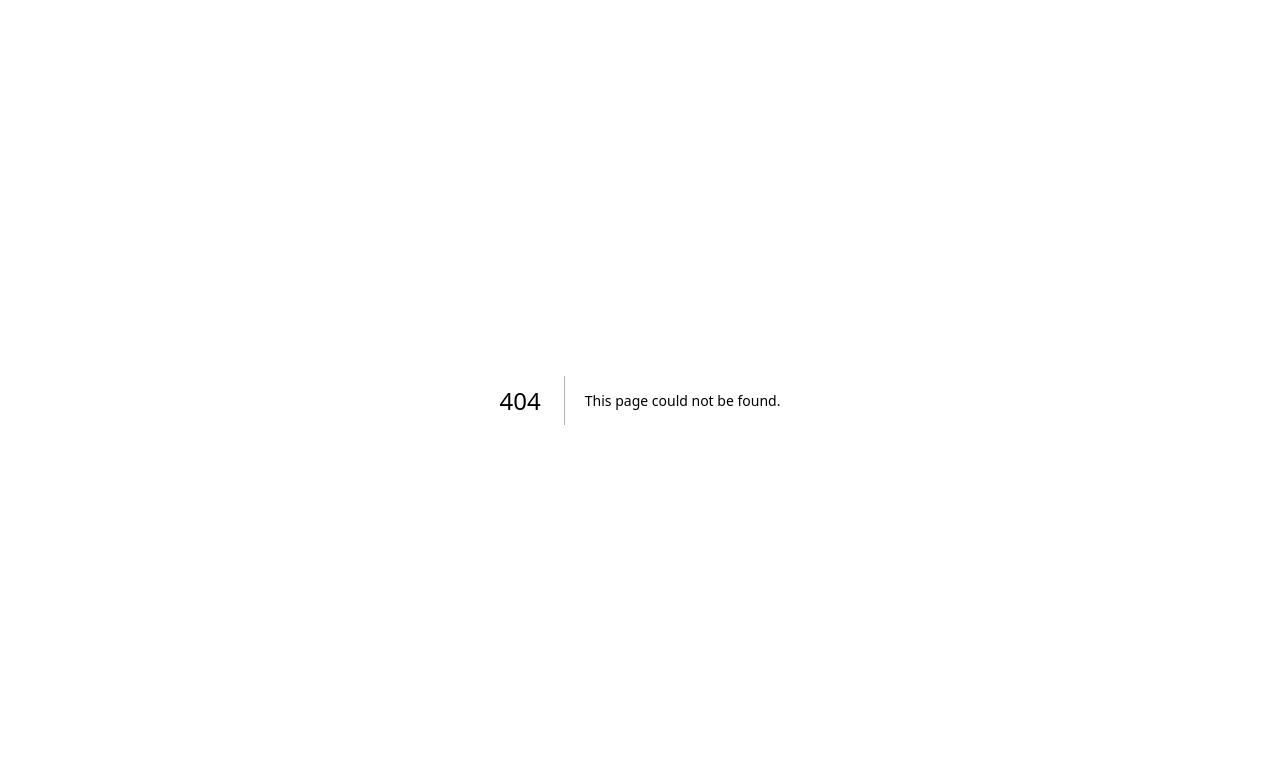
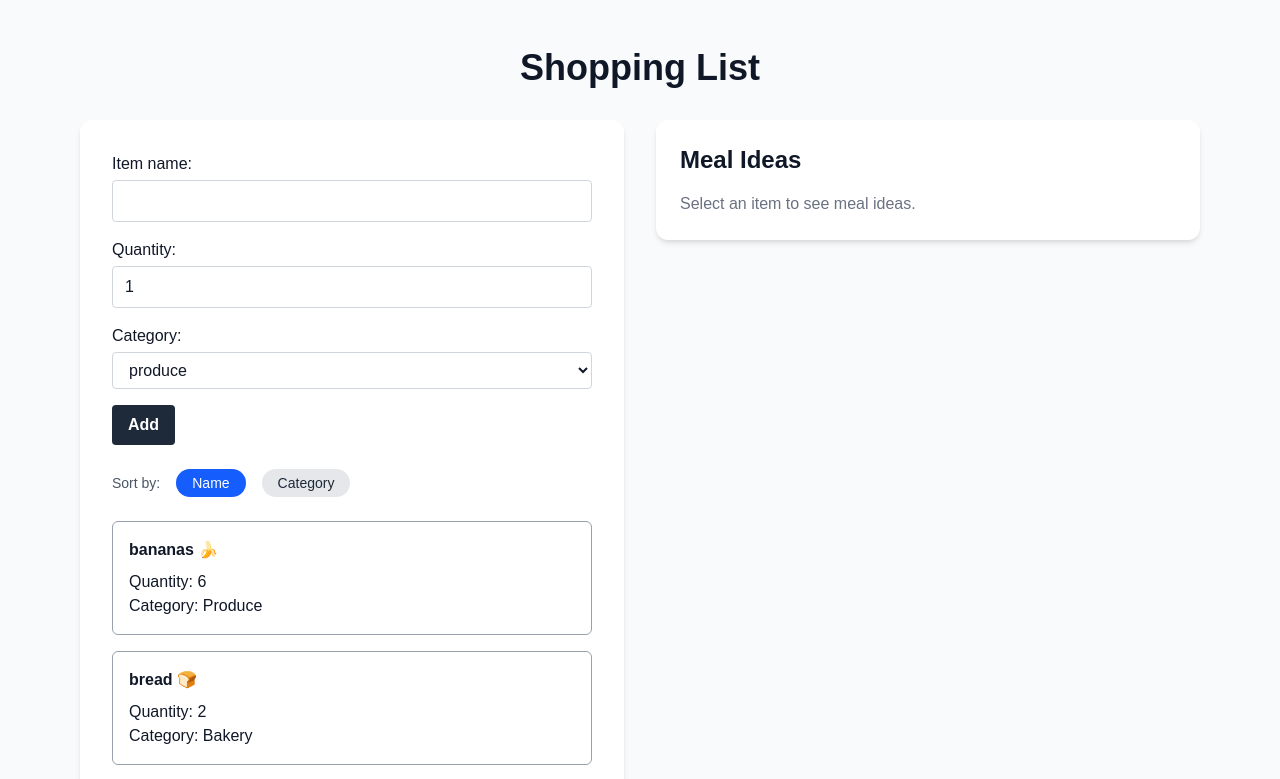
Before and after one commit to fevenYtbarek/cprg306-assignments, a Next.js app: page /week-7 in a window 1280 px wide. Before the commit this address had no page. Shown: the top 779 px of the page. Built offline with nearby package versions, Linux system fonts and the light colour scheme.

Commit message:
week 7 commit

```diff
--- a/app/page.tsx
+++ b/app/page.tsx
@@ -13,6 +13,8 @@ export default function Home() {
       <Link href="/week-5">Go to Week 5 Page</Link>
       <br />
       <Link href="/week-6">Go to Week 6 Page</Link>
+      <br />
+      <Link href="/week-7">Go to Week 7 Page</Link>
     </main>
   );
 }
--- /dev/null
+++ b/app/week-7/item-list.tsx
@@ -0,0 +1,73 @@
+"use client";
+
+import { useState } from "react";
+import Item from "./item";
+
+type ItemType = {
+  id: string;
+  name: string;
+  quantity: number;
+  category: string;
+};
+
+type SortBy = "name" | "category";
+
+export default function ItemList({
+  items,
+  onItemSelect,
+}: {
+  items: ItemType[];
+  onItemSelect: (item: ItemType) => void;
+}) {
+  const [sortBy, setSortBy] = useState<SortBy>("name");
+
+  const sortedItems: ItemType[] = [...items];
+
+  if (sortBy === "name") {
+    sortedItems.sort((a, b) => a.name.localeCompare(b.name));
+  } else if (sortBy === "category") {
+    sortedItems.sort((a, b) => a.category.localeCompare(b.category));
+  }
+
+  return (
+    <div>
+      <div className="mb-6 flex items-center gap-4">
+        <span className="text-sm font-medium text-gray-600">Sort by:</span>
+
+        <button
+          className={`rounded-full px-4 py-1 text-sm font-medium transition ${
+            sortBy === "name"
+              ? "bg-blue-600 text-white"
+              : "bg-gray-200 text-gray-800 hover:bg-gray-300"
+          }`}
+          onClick={() => setSortBy("name")}
+        >
+          Name
+        </button>
+
+        <button
+          className={`rounded-full px-4 py-1 text-sm font-medium transition ${
+            sortBy === "category"
+              ? "bg-blue-600 text-white"
+              : "bg-gray-200 text-gray-800 hover:bg-gray-300"
+          }`}
+          onClick={() => setSortBy("category")}
+        >
+          Category
+        </button>
+      </div>
+
+      <ul className="space-y-4">
+        {sortedItems.map((item) => (
+          <Item
+            key={item.id}
+            name={item.name}
+            quantity={item.quantity}
+            category={item.category}
+            onSelect={() => onItemSelect(item)}
+          />
+        ))}
+      </ul>
+    </div>
+  );
+}
--- /dev/null
+++ b/app/week-7/item.tsx
@@ -0,0 +1,17 @@
+interface ItemProps {
+  name: string;
+  quantity: number;
+  category: string;
+  onSelect?: () => void;
+}
+
+export default function Item({ name, quantity, category, onSelect }: ItemProps) {
+  return (
+    <li onClick={onSelect}
+        className="rounded-md border border-gray-400 p-4">
+      <p className="mb-2 font-semibold">{name}</p>
+      <p>Quantity: {quantity}</p>
+      <p className="capitalize">Category: {category}</p>
+    </li>
+  );
+}
--- /dev/null
+++ b/app/week-7/items.json
@@ -0,0 +1,74 @@
+[
+  {
+    "id": "1h2GJKH12gkHG31h1H",
+    "name": "milk, 4 L 🥛",
+    "quantity": 1,
+    "category": "dairy"
+  },
+  {
+    "id": "2KJH3k2j3H1k2J3K1H",
+    "name": "bread 🍞",
+    "quantity": 2,
+    "category": "bakery"
+  },
+  {
+    "id": "3h2KJH3k2j3H1k2J3",
+    "name": "eggs, dozen 🥚",
+    "quantity": 2,
+    "category": "dairy"
+  },
+  {
+    "id": "4k2J3K1H2GJKH12gk",
+    "name": "bananas 🍌",
+    "quantity": 6,
+    "category": "produce"
+  },
+  {
+    "id": "5H1h1H2KJH3k2j3H",
+    "name": "broccoli 🥦",
+    "quantity": 3,
+    "category": "produce"
+  },
+  {
+    "id": "6H1k2J3K1H2GJKH1",
+    "name": "chicken breasts, 1 kg 🍗",
+    "quantity": 1,
+    "category": "meat"
+  },
+  {
+    "id": "7gkHG31h1H2KJH3k",
+    "name": "pasta sauce 🍝",
+    "quantity": 3,
+    "category": "canned goods"
+  },
+  {
+    "id": "8j3H1k2J3K1H2GJK",
+    "name": "spaghetti, 454 g 🍝",
+    "quantity": 2,
+    "category": "dry goods"
+  },
+  {
+    "id": "9H12gkHG31h1H2KJ",
+    "name": "toilet paper, 12 pack 🧻",
+    "quantity": 1,
+    "category": "household"
+  },
+  {
+    "id": "10H3k2j3H1k2J3K1",
+    "name": "paper towels, 6 pack",
+    "quantity": 1,
+    "category": "household"
+  },
+  {
+    "id": "11k2J3K1H2GJKH12",
+    "name": "dish soap 🍽️",
+    "quantity": 1,
+    "category": "household"
+  },
+  {
+    "id": "12GJKH12gkHG31h1",
+    "name": "hand soap 🧼",
+    "quantity": 4,
+    "category": "household"
+  }
+]
--- /dev/null
+++ b/app/week-7/meal-ideas.tsx
@@ -0,0 +1,64 @@
+"use client";
+
+import { useEffect, useState } from "react";
+
+type Meal = {
+  idMeal: string;
+  strMeal: string;
+  strMealThumb: string;
+};
+
+async function fetchMealIdeas(ingredient: string): Promise<Meal[]> {
+  if (!ingredient) return [];
+
+  const response = await fetch(
+    `https://www.themealdb.com/api/json/v1/1/filter.php?i=${ingredient}`
+  );
+
+  const data = await response.json();
+  return data.meals || [];
+}
+
+export default function MealIdeas({ ingredient }: { ingredient: string }) {
+  const [meals, setMeals] = useState<Meal[]>([]);
+
+  async function loadMealIdeas() {
+    const mealIdeas = await fetchMealIdeas(ingredient);
+    setMeals(mealIdeas);
+  }
+
+  useEffect(() => {
+    loadMealIdeas();
+  }, [ingredient]);
+
+  return (
+    <div className="rounded-xl bg-white p-6 shadow-md">
+      <h2 className="mb-4 text-2xl font-bold text-gray-900">Meal Ideas</h2>
+
+      {ingredient && (
+        <p className="mb-4 text-sm text-gray-600">
+          Here are meal ideas using <span className="font-bold">{ingredient}</span>.
+        </p>
+      )}
+
+      {!ingredient && (
+        <p className="text-gray-500">Select an item to see meal ideas.</p>
+      )}
+
+      {ingredient && meals.length === 0 && (
+        <p className="text-gray-500">No meal ideas found.</p>
+      )}
+
+      <ul className="space-y-3">
+        {meals.map((meal) => (
+          <li
+            key={meal.idMeal}
+            className="rounded-lg border border-gray-200 p-3"
+          >
+            <p className="font-medium text-gray-900">{meal.strMeal}</p>
+          </li>
+        ))}
+      </ul>
+    </div>
+  );
+}
--- /dev/null
+++ b/app/week-7/new-item.tsx
@@ -0,0 +1,81 @@
+"use client";
+
+import { useState } from "react";
+
+export default function NewItem({
+  onAddItem,
+}: {
+  onAddItem: (item: { name: string; quantity: number; category: string }) => void;
+}) {
+  const [name, setName] = useState("");
+  const [quantity, setQuantity] = useState(1);
+  const [category, setCategory] = useState("produce");
+
+  function handleSubmit(event: React.FormEvent<HTMLFormElement>) {
+    event.preventDefault();
+
+    const item = {
+      name: name.trim(),
+      quantity,
+      category,
+    };
+
+    if (!item.name) return;
+
+    onAddItem(item);
+
+    setName("");
+    setQuantity(1);
+    setCategory("produce");
+  }
+
+  return (
+    <form onSubmit={handleSubmit} className="mb-6 space-y-4 text-gray-900">
+      <label className="block">
+        <span className="mb-1 block font-medium">Item name:</span>
+        <input
+          value={name}
+          onChange={(e) => setName(e.target.value)}
+          className="w-full rounded border border-gray-300 bg-white px-3 py-2 text-gray-900"
+        />
+      </label>
+
+      <label className="block">
+        <span className="mb-1 block font-medium">Quantity:</span>
+        <input
+          type="number"
+          min={1}
+          max={99}
+          value={quantity}
+          onChange={(e) => setQuantity(Number(e.target.value))}
+          className="w-full rounded border border-gray-300 bg-white px-3 py-2 text-gray-900"
+        />
+      </label>
+
+      <label className="block">
+        <span className="mb-1 block font-medium">Category:</span>
+        <select
+          value={category}
+          onChange={(e) => setCategory(e.target.value)}
+          className="w-full rounded border border-gray-300 bg-white px-3 py-2 text-gray-900"
+        >
+          <option value="produce">produce</option>
+          <option value="dairy">dairy</option>
+          <option value="bakery">bakery</option>
+          <option value="meat">meat</option>
+          <option value="frozen">frozen</option>
+          <option value="canned">canned</option>
+          <option value="dry">dry</option>
+          <option value="household">household</option>
+        </select>
+      </label>
+
+      <button
+        type="submit"
+        className="rounded bg-gray-800 px-4 py-2 font-semibold text-white hover:bg-gray-700"
+      >
+        Add
+      </button>
+    </form>
+  );
+}
--- /dev/null
+++ b/app/week-7/page.tsx
@@ -0,0 +1,66 @@
+"use client";
+
+import { useState } from "react";
+import NewItem from "./new-item";
+import ItemList from "./item-list";
+import MealIdeas from "./meal-ideas";
+import itemsData from "./items.json";
+
+type ItemType = {
+  id: string;
+  name: string;
+  quantity: number;
+  category: string;
+};
+
+export default function Page() {
+  const [items, setItems] = useState<ItemType[]>(itemsData as ItemType[]);
+  const [selectedItemName, setSelectedItemName] = useState("");
+
+  function handleAddItem(item: {
+    name: string;
+    quantity: number;
+    category: string;
+  }) {
+    const newItem: ItemType = {
+      id: crypto.randomUUID(),
+      ...item,
+    };
+
+    setItems((prev) => [...prev, newItem]);
+  }
+
+  function handleItemSelect(item: ItemType) {
+    const cleanedName = item.name
+      .split(",")[0]
+      .trim()
+      .replace(
+        /([\u2700-\u27BF]|[\uE000-\uF8FF]|[\u2011-\u26FF]|\uD83C[\uDF00-\uDFFF]|\uD83D[\uDC00-\uDE4F])/g,
+        ""
+      )
+      .trim();
+
+    setSelectedItemName(cleanedName);
+  }
+
+  return (
+    <main className="min-h-screen bg-gray-50 py-12">
+      <div className="mx-auto max-w-6xl px-4 text-gray-900">
+        <h1 className="mb-8 text-center text-4xl font-bold">Shopping List</h1>
+
+        <div className="grid gap-8 md:grid-cols-2">
+          <div>
+            <div className="rounded-xl bg-white p-8 shadow-md">
+              <NewItem onAddItem={handleAddItem} />
+              <ItemList items={items} onItemSelect={handleItemSelect} />
+            </div>
+          </div>
+
+          <div>
+            <MealIdeas ingredient={selectedItemName} />
+          </div>
+        </div>
+      </div>
+    </main>
+  );
+}
```
